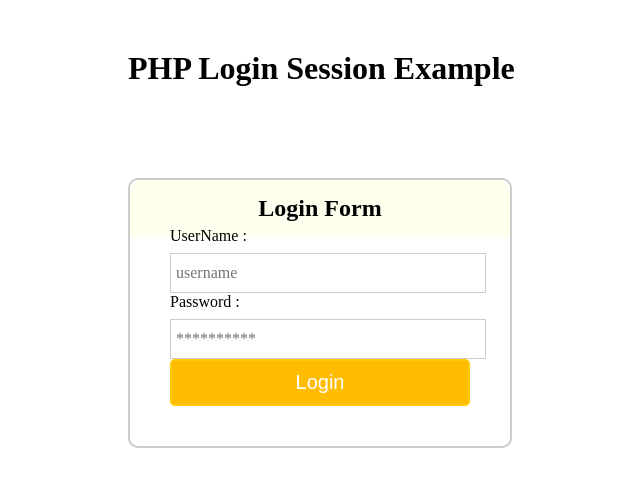
After one commit to IntoTheFrey/Oliwood, a PHP site: page /admin/login/index.php in a window 1280 px wide. The commit adds this page. Shown: the top 487 px of the page, without its empty margins (32-672 px from the left). Run offline with PHP 8.4, Linux system fonts and the light colour scheme.

```diff
--- /dev/null
+++ b/SASS/style.sass
@@ -0,0 +1,135 @@
+
+@charset "UTF-8";
+
+
+* {
+   border: 1px solid red !important;
+}
+
+$font-main:sans-serif;
+$menu-font-size: 1.3em;
+$bullet: "\2022";
+
+
+.wrapper{
+  display: block;
+  border: solid black 2px;
+}
+.page1{
+    height: 81vw;
+  min-height: 600px;
+  }
+
+.logo{
+  float: left;
+  padding: 40px 40px 30px 50px;
+}
+
+.logo img{
+  width: 40vw;
+}
+
+.bookNowContact{
+  float: left;
+  font-family: $font-main;
+  font-size: 2.4vw;
+  font-weight: bold;
+  margin: 60px 8vw;
+}
+.bookNow{
+  margin-bottom: 15px;
+}
+
+.email{
+  font-size: .7em;
+}
+
+img{
+  display: inline;
+  margin: 0 auto;
+}
+
+.heroMain{
+
+}
+.whiteImgOverText{
+  font-size: 3vw;
+  line-height: 1.6em;
+  font-weight: bold;
+  color: white;
+  position: relative;
+  top: -40vw;
+  left: 13vw;
+}
+
+.posAboutWhiteImgOverText{
+  top:-27vw;
+  left:69vw;
+  }
+
+nav{
+  float: left;
+  margin: 0 auto;
+  width: 100%;
+  background-color: rgba(220,229,223,1);
+}
+
+ul{
+  padding: 0;
+  margin: 0;
+}
+
+li{
+  display:inline;
+  width: 19%;
+  padding: 0;
+  margin: 0;
+}
+
+li a,
+.subNav{
+  font-family: $font-main;
+  font-weight: bold;
+  font-size: 1.3em;
+  color: rgba(60,49,41,1);
+  text-decoration: none;
+  text-transform: uppercase;
+  display: inline-block;
+  width: 19%;
+  text-align: center;
+  height: 53px;
+  padding-top: 17px;
+}
+
+li a:hover,
+li a:active,
+li a:focus{
+  background-color: rgba(217,210,187,1);
+}
+
+.geoTagline{
+  font-family: $font-main;
+  font-size: 2.1vw;
+  word-spacing: .1em;
+  letter-spacing: .1em;
+  clear: both;
+  position: relative;
+  top: .8vw;
+  left: 3vw;
+  height: 0;
+  margin: 0;
+}
+
+.heroBullet::before{
+  content: $bullet;
+}
+
+.subNav{
+  width: 100%;
+  clear: both;
+  font-family: $font-main;
+  font-weight: bold;
+  font-size: $menu-font-size;
+  background-color: rgba(220,229,223,1);
+  text-align: center;
+}
--- /dev/null
+++ b/admin/login/index.php
@@ -0,0 +1,30 @@
+<?php
+include('login.php'); // Includes Login Script
+
+if(isset($_SESSION['login_user'])){
+header("location: profile.php");
+}
+?>
+<!DOCTYPE html>
+<html>
+<head>
+<title>Login Form in PHP with Session</title>
+<link href="style.css" rel="stylesheet" type="text/css">
+</head>
+<body>
+<div id="main">
+<h1>PHP Login Session Example</h1>
+<div id="login">
+<h2>Login Form</h2>
+<form action="" method="post">
+<label>UserName :</label>
+<input id="name" name="username" placeholder="username" type="text">
+<label>Password :</label>
+<input id="password" name="password" placeholder="**********" type="password">
+<input name="submit" type="submit" value=" Login ">
+<span><?php echo $error; ?></span>
+</form>
+</div>
+</div>
+</body>
+</html>
--- /dev/null
+++ b/admin/login/login.php
@@ -0,0 +1,35 @@
+<?php
+session_start(); // Starting Session
+$error=''; // Variable To Store Error Message
+if (isset($_POST['submit'])) {
+if (empty($_POST['username']) || empty($_POST['password'])) {
+$error = "Username or Password is invalid";
+}
+else
+{
+// Define $username and $password
+$username=$_POST['username'];
+$password=$_POST['password'];
+// Establishing Connection with Server by passing server_name, user_id and password as a parameter
+$connection = new mysqli('localhost', 'obfiscco_oliwood', 'LKwacl)qn)z9wc6a', 'obfiscco_oliwood');
+//$connection = new mysqli('localhost', 'root', '', 'oliwood');
+// To protect MySQL injection for Security purpose
+$username = stripslashes($username);
+$password = stripslashes($password);
+$username = mysqli_real_escape_string ( $connection, $username );
+$password = mysqli_real_escape_string( $connection, $password);
+// Selecting Database
+$db = mysqli_select_db ( $connection , "oliwood" );
+// SQL query to fetch information of registerd users and finds user match.
+$query = mysqli_query( $connection, "select * from login where password='$password' AND username='$username'");
+$rows = mysqli_num_rows($query);
+if ($rows == 1) {
+$_SESSION['login_user']=$username; // Initializing Session
+header("location: profile.php"); // Redirecting To Other Page
+} else {
+$error = "Username or Password is invalid";
+}
+mysqli_close($connection); // Closing Connection
+}
+}
+?>
--- /dev/null
+++ b/admin/login/style.css
@@ -0,0 +1,72 @@
+@import http://fonts.googleapis.com/css?family=Raleway;
+/*----------------------------------------------
+CSS Settings For HTML Div ExactCenter
+------------------------------------------------*/
+#main {
+width:960px;
+margin:50px auto;
+font-family:raleway
+}
+span {
+color:red
+}
+h2 {
+background-color:#FEFFED;
+text-align:center;
+border-radius:10px 10px 0 0;
+margin:-10px -40px;
+padding:15px
+}
+hr {
+border:0;
+border-bottom:1px solid #ccc;
+margin:10px -40px;
+margin-bottom:30px
+}
+#login {
+width:300px;
+float:left;
+border-radius:10px;
+font-family:raleway;
+border:2px solid #ccc;
+padding:10px 40px 25px;
+margin-top:70px
+}
+input[type=text],input[type=password] {
+width:99.5%;
+padding:10px;
+margin-top:8px;
+border:1px solid #ccc;
+padding-left:5px;
+font-size:16px;
+font-family:raleway
+}
+input[type=submit] {
+width:100%;
+background-color:#FFBC00;
+color:#fff;
+border:2px solid #FFCB00;
+padding:10px;
+font-size:20px;
+cursor:pointer;
+border-radius:5px;
+margin-bottom:15px
+}
+#profile {
+padding:50px;
+border:1px dashed grey;
+font-size:20px;
+background-color:#DCE6F7
+}
+#logout {
+float:right;
+padding:5px;
+border:dashed 1px gray
+}
+a {
+text-decoration:none;
+color:#6495ed
+}
+i {
+color:#6495ed
+}
```
Also changed, not shown: SASS/input.sass (added, +127 -0 lines), admin/login/logout.php (added, +7 -0 lines), admin/login/profile.php (added, +16 -0 lines), admin/login/session.php (added, +18 -0 lines), css/resets.css (added, +62 -0 lines), css/style.css (+103 -21 lines), css/stylexxx.css (added, +69 -0 lines), index.html (+46 -8 lines), Screenshot (111).png (added), img/Hottub1.jpg (added), img/Oliwood_logo_playful.png (added), img/TurtleFromEast.jpg (added), js/script.js (added), 1 other file.
